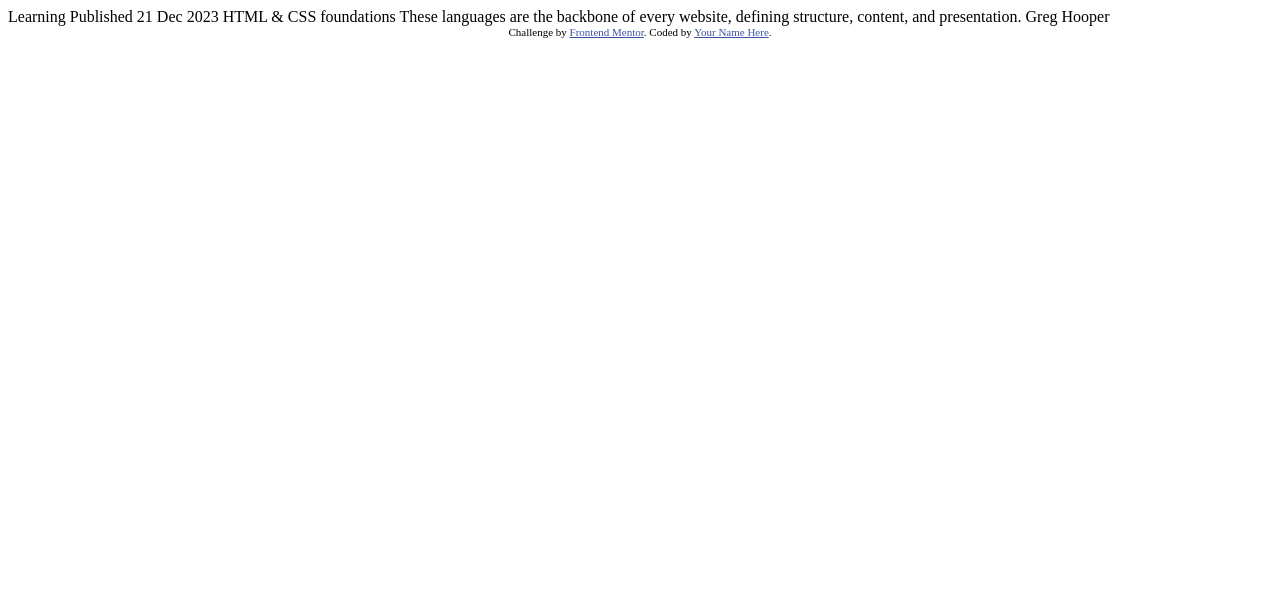
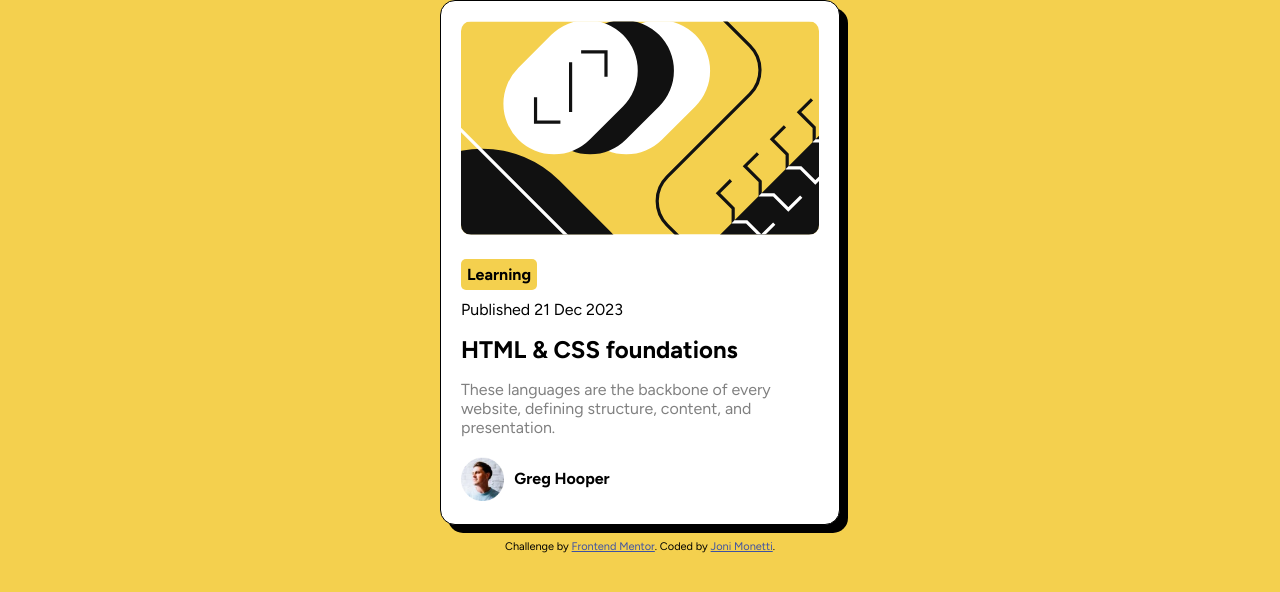
Before and after one commit to JoniMonetti1/blog-preview-card-main, a plain HTML site: page index.html in a window 1280 px wide. Drawn offline with Linux system fonts and the light colour scheme.

Commit message:
Proyecto casi terminado

```diff
--- a/index.html
+++ b/index.html
@@ -5,6 +5,14 @@
   <meta name="viewport" content="width=device-width, initial-scale=1.0"> <!-- displays site properly based on user's device -->
 
   <link rel="icon" type="image/png" sizes="32x32" href="./assets/images/favicon-32x32.png">
+
+  <link rel="preconnect" href="https://fonts.googleapis.com">
+
+  <link rel="preconnect" href="https://fonts.gstatic.com" crossorigin>
+
+  <link href="https://fonts.googleapis.com/css2?family=Figtree:ital,wght@0,300..900;1,300..900&display=swap" rel="stylesheet">
+
+  <link rel="stylesheet" href="style.css">
 
   <title>Frontend Mentor | Blog preview card</title>
 
@@ -16,19 +24,26 @@
 </head>
 <body>
 
-  Learning
-
-  Published 21 Dec 2023
-
-  HTML & CSS foundations
-
-  These languages are the backbone of every website, defining structure, content, and presentation.
-
-  Greg Hooper
+  <div class="container">
+    <div class="image">
+      <img src="assets/images/illustration-article.svg" alt="Imagen de ilustracion">
+    </div>
+    <div class="content">
+      <span>Learning</span>
+      <p class="date">Published 21 Dec 2023</p>
+      <h1>HTML & CSS foundations</h1>
+      <p class="text">These languages are the backbone of every website, defining structure, content, and presentation.
+      </p>
+    </div>
+    <div class="author">
+      <img src="assets/images/image-avatar.webp" alt="Greg Hooper profile photo">
+      <p class="author-name">Greg Hooper</p>
+    </div>
+  </div>
 
   <div class="attribution">
     Challenge by <a href="https://www.frontendmentor.io?ref=challenge" target="_blank">Frontend Mentor</a>.
-    Coded by <a href="#">Your Name Here</a>.
+    Coded by <a href="#">Joni Monetti</a>.
   </div>
 </body>
 </html>
--- /dev/null
+++ b/style.css
@@ -0,0 +1,83 @@
+* {
+    box-sizing: border-box;
+}
+
+body {
+    background-color: hsl(47, 88%, 63%);
+    margin: 0;
+    padding: 0;
+    font-family: "Figtree", sans-serif;
+}
+
+
+
+.figtree-font {
+  font-family: "Figtree", sans-serif;
+  font-optical-sizing: auto;
+  font-weight: 500;
+  font-style: normal;
+}
+
+
+.container {
+    max-width: 400px;
+    display: flex;
+    justify-content: center;
+    align-items: center;
+    flex-direction: column;
+    margin: 0 auto;
+    background-color: #fff;
+    padding: 20px;
+    border: 1px solid black;
+    border-radius: 15px;
+    box-shadow: 8px 8px #000;
+    margin-bottom: 15px;
+    overflow: hidden;
+}
+
+.image {
+    width: 100%;
+}
+
+.image img{
+    width: 100%;
+    border-radius: 10px;
+}
+
+span {
+    margin-top: 20px;
+    display: inline-block;
+    padding: 6px;
+    background-color: hsl(47, 88%, 63%);
+    border-radius: 5px;
+    font-weight: bold;
+}
+
+p {
+    font-size: 16px;
+}
+
+.date {
+    margin: 10px 0 0 0;
+    color: #000;
+}
+
+.text {
+    color: hsl(0, 0%, 50%);
+}
+
+h1 {
+    font-size: 1.5rem;
+}
+
+.author {
+    display: flex;
+    width: 100%;
+    align-items: center;
+    font-weight: bold;
+}
+
+.author > img {
+    margin-right: 10px;
+    height: 5.5vh;
+}
```
Also changed, not shown: 1 other file.
